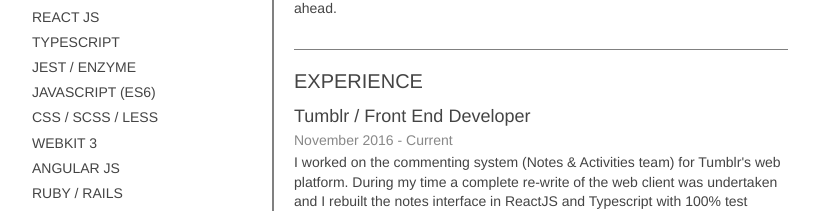
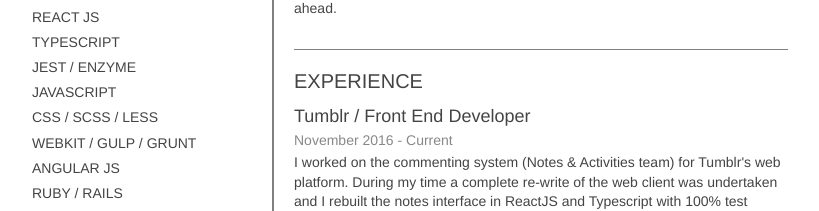
Before and after one commit to TravisL12/travis_resume, a plain HTML site: page index.html in a window 1280 px wide. Shown: the part 330-541 px from the top of the page, without its empty margins (230-1049 px from the left). Drawn offline with Linux system fonts and the light colour scheme.

Commit message:
Update skills

```diff
--- a/index.html
+++ b/index.html
@@ -48,9 +48,9 @@
               <li>REACT JS</li>
               <li>TYPESCRIPT</li>
               <li>JEST / ENZYME</li>
-              <li>JAVASCRIPT (ES6)</li>
+              <li>JAVASCRIPT</li>
               <li>CSS / SCSS / LESS</li>
-              <li>WEBKIT 3</li>
+              <li>WEBKIT / GULP / GRUNT</li>
               <li>ANGULAR JS</li>
               <li>RUBY / RAILS</li>
               <li>PHP</li>
```
